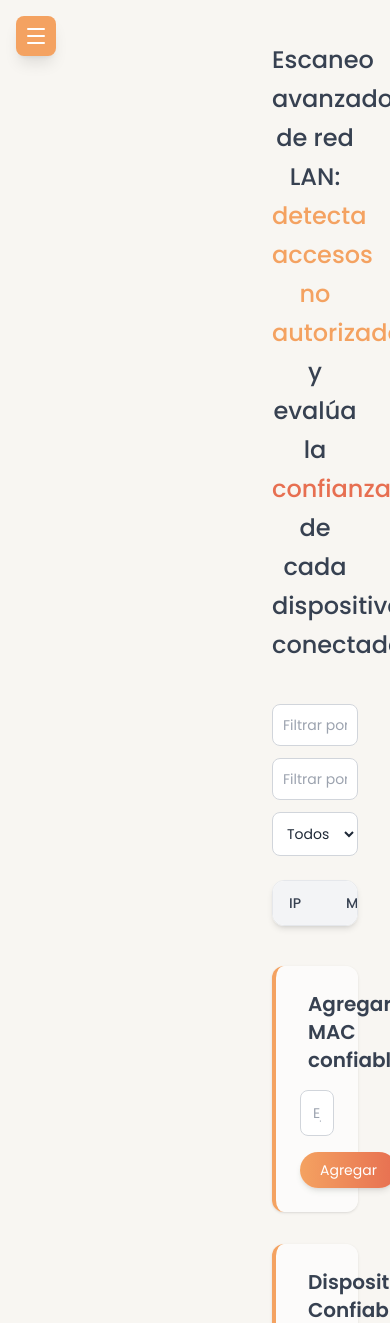
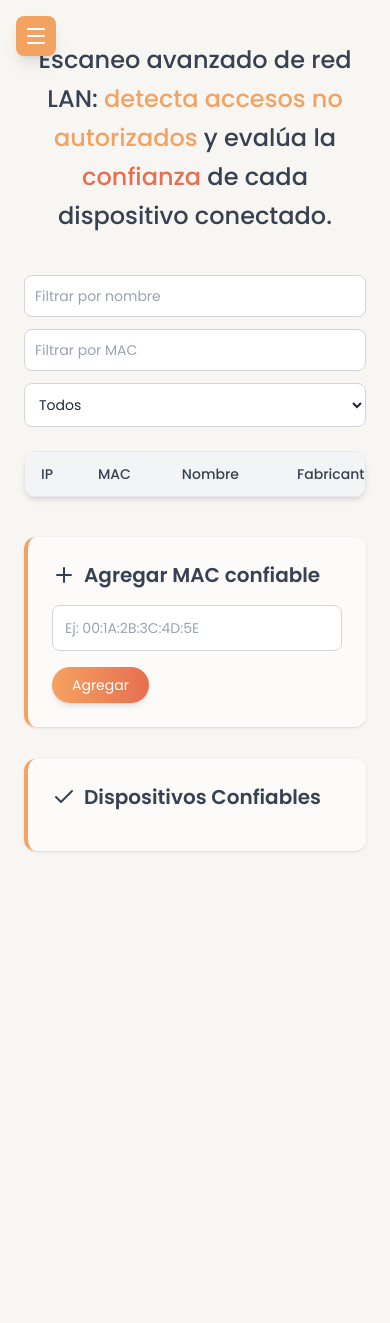
Before and after one commit to Osvaldo-Net/LANGuard, a Flask app: page / in a window 390 px wide; the page is wider, and only the part inside the window is pictured. Shown: the top 1323 px of that part. After the commit the page ends 852 px from the top of that part, so only its background shows below. Run offline with Flask 3, Linux system fonts and the light colour scheme; the visitor is signed in with stand-in values (Sample User, id 1); lists and menus that the app fills with data are empty; parts of the project's set-up code (start-up, migrations or seed data) failed here and were passed over; some libraries are stand-ins or nearby versions.

Commit message:
Remove media queries from index.html
Removed media queries for responsive design in index.html.

```diff
--- a/templates/index.html
+++ b/templates/index.html
@@ -66,29 +66,6 @@
         		  .ocultar-scroll {
         		    -ms-overflow-style: none;
         		    scrollbar-width: none;       }
-
-        		  @media (max-width: 1440px) {
-            main {
-              padding-left: 2rem !important;
-              padding-right: 2rem !important;
-            }
-          }
-
-          @media (max-width: 1366px) {
-            #sidebar {
-              width: 15rem;
-            }
-            main {
-              margin-left: 15rem !important;
-            }
-          }
-
-          @media (max-width: 1366px) {
-            header p {
-              font-size: 1.1rem;
-              line-height: 1.6rem;
-            }
-          }
     </style>
 
 </head>
```
